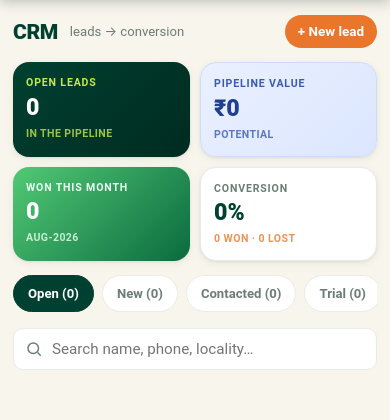
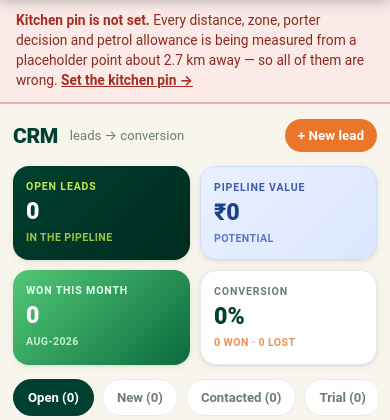
Before and after one commit to balaji2082/oggainz-os, a Flask app: page /crm in a window 390 px wide. Shown: the part 58-478 px from the top of the page. Run offline with Flask 3, Linux system fonts and the light colour scheme; data comes from the database, SQL or seed files in the repository; data that the repository does not hold is empty.

Commit message:
Fix: reach More on a laptop, and warn loudly when the kitchen pin is unset
Two faults that turned out to be the same story.

1. A laptop had no way to open More.

   .botnav is hidden above 760px and the desktop .topnav never had a More
   link, so on a laptop there was no route at all to the shift sheet, map
   pins, porter points, menu, invoices, brochure, meal tracker, export or
   the subscription review. Those pages were reachable only on a phone --
   which is the worst place to set a map pin.

   The desktop nav now has More, carrying the same badge count as the phone.

2. The kitchen pin being unset was almost invisible.

   ops.kitchen() falls back to a placeholder Perumbakkam centroid when
   kitchen_lat/lng are missing, and that placeholder sits about 2.7 km from
   the real kitchen. Every distance, zone band, porter decision and petrol
   allowance is then measured from the wrong origin -- silently, with no
   sign anything is wrong.

   Only /pins and /sheet checked for it, and per fault 1 neither could be
   opened on a laptop.

   There is now a red banner on every page until the pin is confirmed, and
   it links straight to the place that fixes it. It hides itself on print
   and on the customer-facing pages.

Found while diagnosing wrong route distances on the live server: Ajith
showed 1.27 km and banded Hyperlocal against an actual 7.2 km, and Ashok
18.74 km against an actual 13 km. Reproduced exactly by running ops against
a copy of the live database, then traced to kitchen_lat, kitchen_lng and
kitchen_pin_confirmed being absent from the live settings -- they were only
ever set on the laptop.

No behaviour changes beyond the warning and the nav link.

Co-Authored-By: Claude Opus 5 <noreply@anthropic.com>

```diff
--- a/app.py
+++ b/app.py
@@ -234,10 +234,14 @@ def inject_globals():
     # Subscriptions whose composition the kitchen cannot see — these make the
     # prep list wrong, so they are worth a standing badge rather than a one-off.
     sub_issues = sum(1 for r in menu.audit_all(c) if r["high"])
+    # Until the real kitchen pin is set, EVERY distance, zone and allowance is
+    # measured from a placeholder ~2.7 km away — silently wrong on every screen.
+    # This warns everywhere, not just on the two pages that happen to check.
+    kitchen_unset = not ops.kitchen(c)[2]
     c.close()
     return {"g_stats": stats, "g_due": due, "g_unread": unread,
             "g_agent_ready": agent_ready, "g_unpinned": unpinned,
-            "g_sub_issues": sub_issues,
+            "g_sub_issues": sub_issues, "g_kitchen_unset": kitchen_unset,
             "active_page": request.endpoint,
             "today": date.today().strftime("%Y-%m-%d"),
             "today_str": date.today().strftime("%Y-%m-%d"),
--- a/static/css/style.css
+++ b/static/css/style.css
@@ -243,6 +243,13 @@ h3.sect{margin:4px 0 10px; padding-bottom:6px; border-bottom:2px solid var(--lin
 .botnav a.on{color:var(--forest)}
 .botnav a.on svg{stroke:var(--lime)}
 @media(min-width:761px){ .botnav{display:none} body{padding-bottom:0} }
+
+/* ---------- Kitchen pin warning (shown on every page until it is set) ---------- */
+.kitchen-warn{background:#fbeae8; color:#8d2a1d; border-bottom:2px solid #e3b7b0;
+  padding:11px 16px; font-size:.86rem; line-height:1.45}
+.kitchen-warn b{color:#a52e20}
+.kitchen-warn a{color:#a52e20; font-weight:700; text-decoration:underline; white-space:nowrap}
+@media print{ .kitchen-warn{display:none} }
 
 /* ---------- Misc ---------- */
 .empty{text-align:center; color:var(--muted); padding:40px 18px}
--- a/templates/base.html
+++ b/templates/base.html
@@ -25,6 +25,11 @@
       <a href="{{ url_for('revenue') }}" class="{{ 'on' if nav=='revenue' }}">Revenue</a>
       <a href="{{ url_for('content_board') }}" class="{{ 'on' if nav and nav.startswith('content') }}">Content</a>
       <a href="{{ url_for('settings') }}" class="{{ 'on' if nav and 'setting' in nav }}">Settings</a>
+      {# Without this, a laptop has no way at all to reach the shift sheet, map
+         pins, porter points, menu, invoices or brochure — the bottom nav that
+         holds them is hidden above 760px. #}
+      <a href="{{ url_for('more') }}" class="{{ 'on' if nav in ['more','sheet','pins','porter_points','menu_editor','invoices','deliveries','subscriptions_review','brochure_public','agent_home'] }}">More
+        {% if g_unpinned or g_sub_issues %}<span class="navbadge">{{ (g_unpinned or 0) + (g_sub_issues or 0) }}</span>{% endif %}</a>
     </nav>
     <a class="bell {{ 'on' if nav=='notifications' }}" href="{{ url_for('notifications') }}" title="OG Agent notifications">
       <svg viewBox="0 0 24 24" fill="none" stroke="currentColor" stroke-width="2" stroke-linecap="round" stroke-linejoin="round"><path d="M18 8a6 6 0 0 0-12 0c0 7-3 9-3 9h18s-3-2-3-9"/><path d="M13.7 21a2 2 0 0 1-3.4 0"/></svg>
@@ -32,6 +37,15 @@
     </a>
   </div>
 </header>
+
+{% if g_kitchen_unset and active_page not in ['login','invoice_public','terms','brochure_public'] %}
+<div class="kitchen-warn">
+  <b>Kitchen pin is not set.</b>
+  Every distance, zone, porter decision and petrol allowance is being measured from a
+  placeholder point about 2.7&nbsp;km away — so all of them are wrong.
+  <a href="{{ url_for('pins') }}">Set the kitchen pin →</a>
+</div>
+{% endif %}
 
 {% with msgs = get_flashed_messages(with_categories=true) %}
   {% if msgs %}
```
